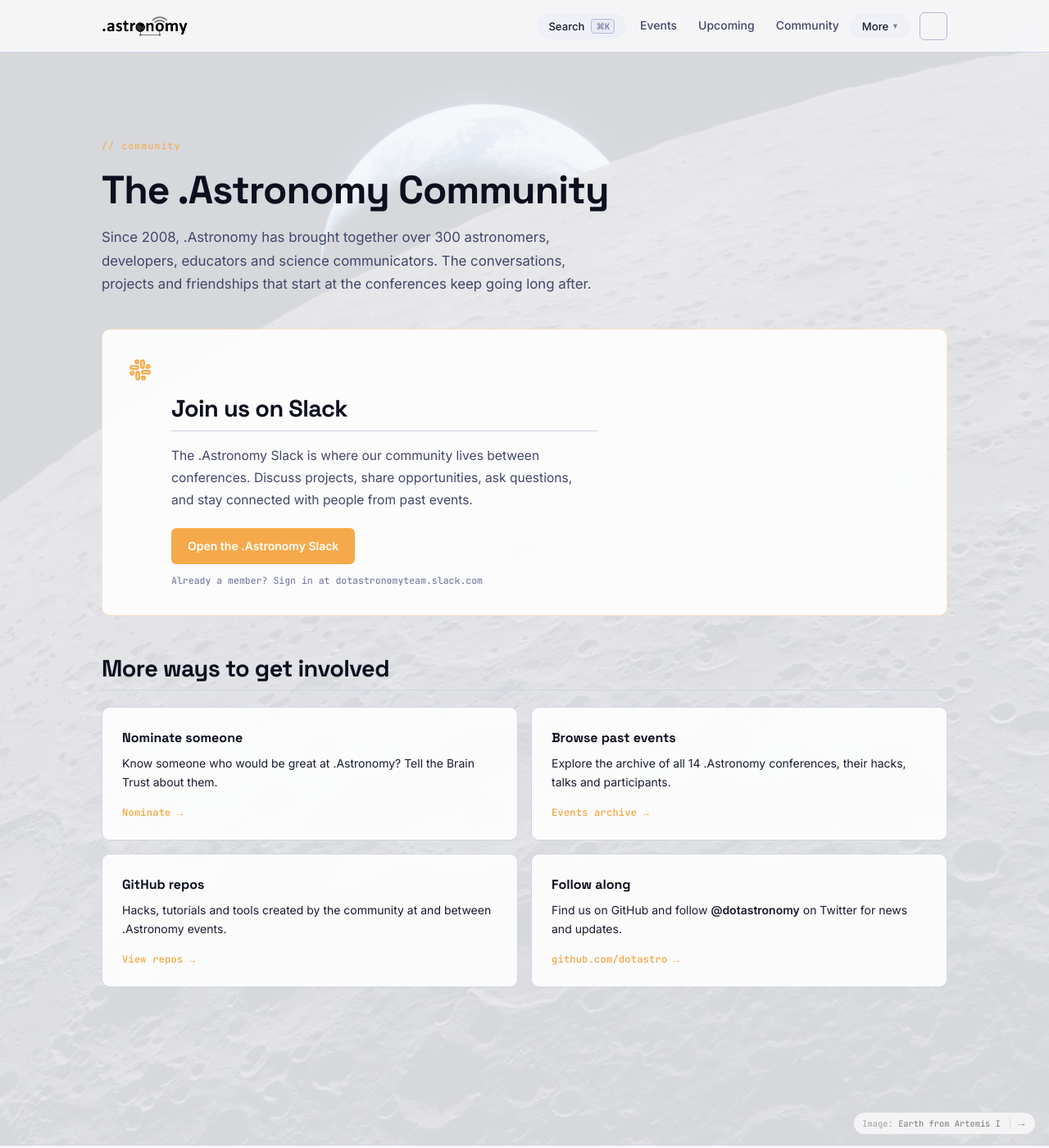
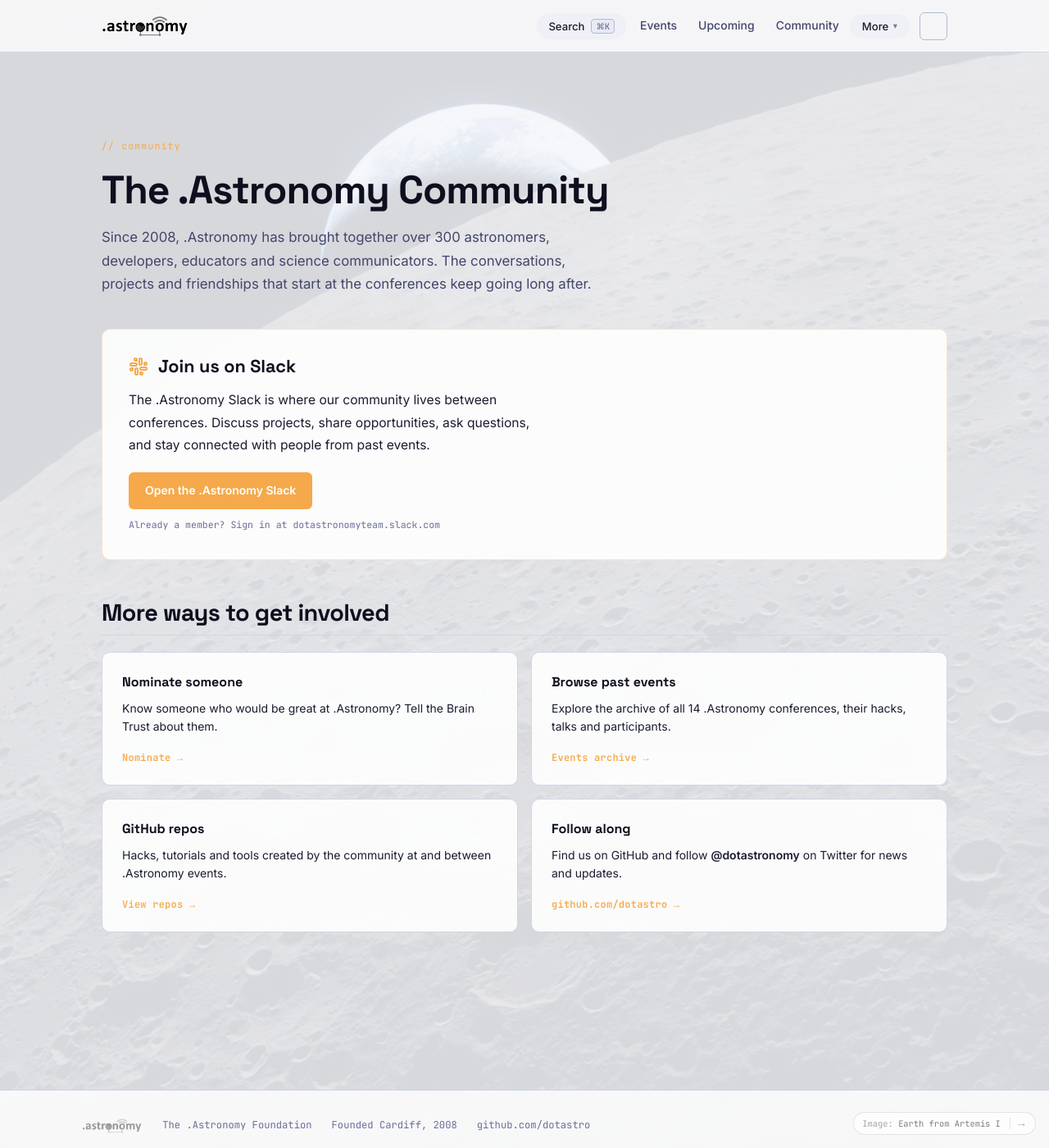
Before and after one commit to dotastro/dotastrosite, a Jekyll site: the page built from community/index.md, in a window 1280 px wide and 1400 px high. Shown: the whole window at 82% size. Built offline with Jekyll 4.4.1, drawn with Linux system fonts in a browser that asks for light colours.

Commit message:
Community page: fix Slack card layout -- icon inline with title, remove stray divider, clean flat structure

```diff
--- a/assets/css/style.css
+++ b/assets/css/style.css
@@ -1162,34 +1162,33 @@
   background: var(--bg-1);
   border: 1px solid var(--blue-border);
   border-radius: var(--radius-lg);
-  padding: 2rem 2rem;
+  padding: 2rem;
   margin-bottom: 3rem;
 }
 
-.slack-hero-body {
-  display: flex;
-  gap: 1.5rem;
-  align-items: flex-start;
+.slack-hero-head {
+  display: flex;
+  align-items: center;
+  gap: 0.75rem;
+  margin-bottom: 0.9rem;
 }
 
 .slack-icon {
   color: var(--blue);
   flex-shrink: 0;
-  margin-top: 0.2rem;
-}
-
-.slack-hero-text h2 {
-  font-size: 1.4rem;
+  display: block;
+}
+
+.slack-hero-title {
+  font-family: var(--font-head);
+  font-size: 1.35rem;
   font-weight: 700;
   color: var(--text-bright);
-  margin-top: 0;
-  margin-bottom: 0.6rem;
-  padding-bottom: 0;
-  border-bottom: none;
-}
-
-.slack-hero-text p {
-  color: var(--text-muted);
+  line-height: 1.2;
+}
+
+.slack-hero-desc {
+  color: var(--text);
   font-size: 0.975rem;
   max-width: 520px;
   margin-bottom: 1.25rem;
--- a/community/index.md
+++ b/community/index.md
@@ -9,26 +9,22 @@
 <p class="page-lead">Since 2008, .Astronomy has brought together over 300 astronomers, developers, educators and science communicators. The conversations, projects and friendships that start at the conferences keep going long after.</p>
 
 <div class="slack-hero">
-  <div class="slack-hero-body">
-    <div class="slack-icon" aria-hidden="true">
-      <svg width="28" height="28" viewBox="0 0 24 24" fill="none" stroke="currentColor" stroke-width="2" stroke-linecap="round" stroke-linejoin="round">
-        <path d="M14.5 10c-.83 0-1.5-.67-1.5-1.5v-5c0-.83.67-1.5 1.5-1.5s1.5.67 1.5 1.5v5c0 .83-.67 1.5-1.5 1.5z"/>
-        <path d="M20.5 10H19V8.5c0-.83.67-1.5 1.5-1.5s1.5.67 1.5 1.5-.67 1.5-1.5 1.5z"/>
-        <path d="M9.5 14c.83 0 1.5.67 1.5 1.5v5c0 .83-.67 1.5-1.5 1.5S8 21.33 8 20.5v-5c0-.83.67-1.5 1.5-1.5z"/>
-        <path d="M3.5 14H5v1.5c0 .83-.67 1.5-1.5 1.5S2 16.33 2 15.5 2.67 14 3.5 14z"/>
-        <path d="M14 14.5c0-.83.67-1.5 1.5-1.5h5c.83 0 1.5.67 1.5 1.5s-.67 1.5-1.5 1.5h-5c-.83 0-1.5-.67-1.5-1.5z"/>
-        <path d="M15.5 19H14v1.5c0 .83.67 1.5 1.5 1.5s1.5-.67 1.5-1.5-.67-1.5-1.5-1.5z"/>
-        <path d="M10 9.5C10 8.67 9.33 8 8.5 8h-5C2.67 8 2 8.67 2 9.5S2.67 11 3.5 11h5c.83 0 1.5-.67 1.5-1.5z"/>
-        <path d="M8.5 5H10V3.5C10 2.67 9.33 2 8.5 2S7 2.67 7 3.5 7.67 5 8.5 5z"/>
-      </svg>
-    </div>
-    <div class="slack-hero-text">
-      <h2>Join us on Slack</h2>
-      <p>The .Astronomy Slack is where our community lives between conferences. Discuss projects, share opportunities, ask questions, and stay connected with people from past events.</p>
-      <a href="https://dotastronomyteam.slack.com" target="_blank" rel="noopener" class="btn btn-primary">Open the .Astronomy Slack</a>
-      <p class="slack-signin">Already a member? <a href="https://dotastronomyteam.slack.com" target="_blank" rel="noopener">Sign in at dotastronomyteam.slack.com</a></p>
-    </div>
+  <div class="slack-hero-head">
+    <svg class="slack-icon" width="24" height="24" viewBox="0 0 24 24" fill="none" stroke="currentColor" stroke-width="2" stroke-linecap="round" stroke-linejoin="round" aria-hidden="true">
+      <path d="M14.5 10c-.83 0-1.5-.67-1.5-1.5v-5c0-.83.67-1.5 1.5-1.5s1.5.67 1.5 1.5v5c0 .83-.67 1.5-1.5 1.5z"/>
+      <path d="M20.5 10H19V8.5c0-.83.67-1.5 1.5-1.5s1.5.67 1.5 1.5-.67 1.5-1.5 1.5z"/>
+      <path d="M9.5 14c.83 0 1.5.67 1.5 1.5v5c0 .83-.67 1.5-1.5 1.5S8 21.33 8 20.5v-5c0-.83.67-1.5 1.5-1.5z"/>
+      <path d="M3.5 14H5v1.5c0 .83-.67 1.5-1.5 1.5S2 16.33 2 15.5 2.67 14 3.5 14z"/>
+      <path d="M14 14.5c0-.83.67-1.5 1.5-1.5h5c.83 0 1.5.67 1.5 1.5s-.67 1.5-1.5 1.5h-5c-.83 0-1.5-.67-1.5-1.5z"/>
+      <path d="M15.5 19H14v1.5c0 .83.67 1.5 1.5 1.5s1.5-.67 1.5-1.5-.67-1.5-1.5-1.5z"/>
+      <path d="M10 9.5C10 8.67 9.33 8 8.5 8h-5C2.67 8 2 8.67 2 9.5S2.67 11 3.5 11h5c.83 0 1.5-.67 1.5-1.5z"/>
+      <path d="M8.5 5H10V3.5C10 2.67 9.33 2 8.5 2S7 2.67 7 3.5 7.67 5 8.5 5z"/>
+    </svg>
+    <span class="slack-hero-title">Join us on Slack</span>
   </div>
+  <p class="slack-hero-desc">The .Astronomy Slack is where our community lives between conferences. Discuss projects, share opportunities, ask questions, and stay connected with people from past events.</p>
+  <a href="https://dotastronomyteam.slack.com" target="_blank" rel="noopener" class="btn btn-primary">Open the .Astronomy Slack</a>
+  <p class="slack-signin">Already a member? <a href="https://dotastronomyteam.slack.com" target="_blank" rel="noopener">Sign in at dotastronomyteam.slack.com</a></p>
 </div>
 
 <h2>More ways to get involved</h2>
```
